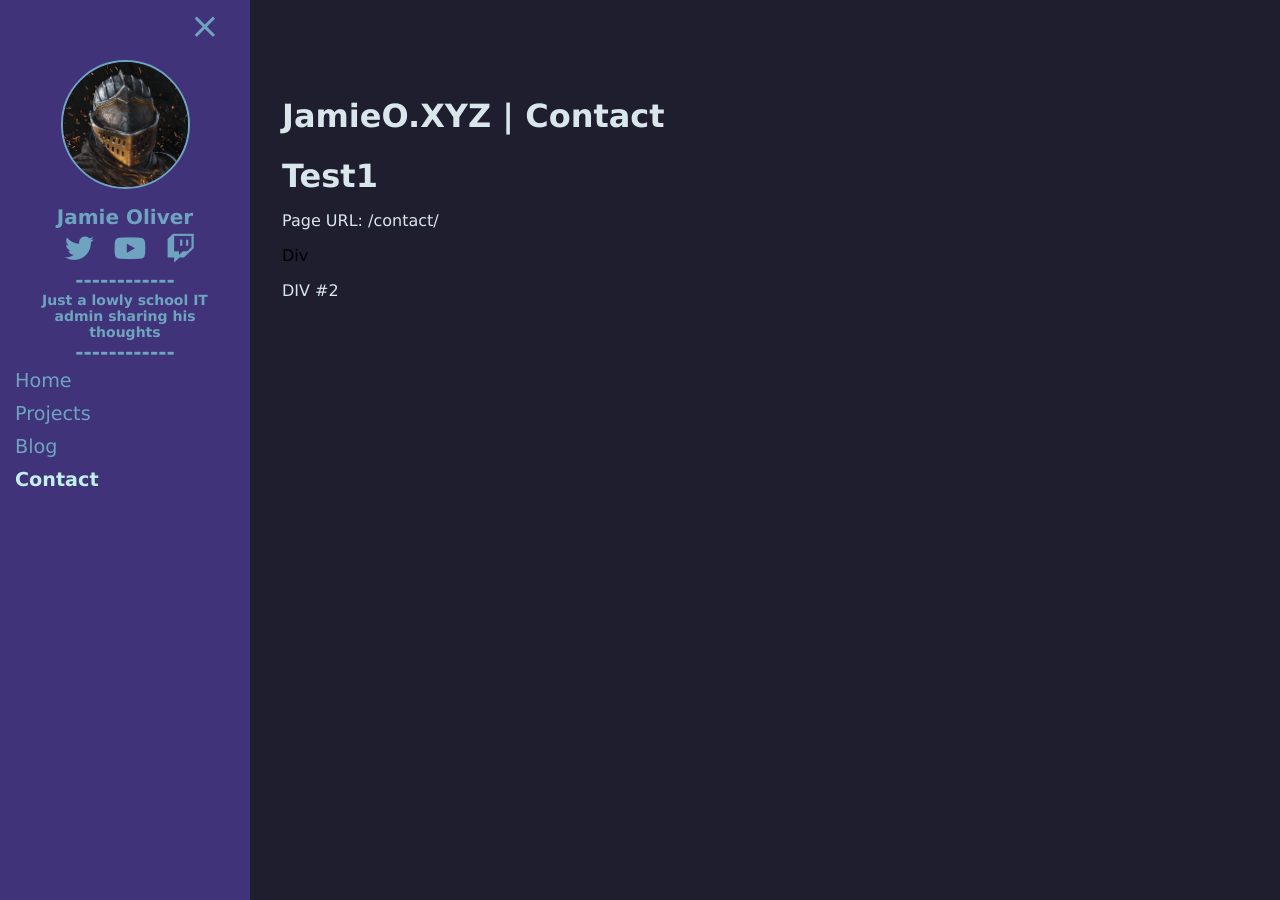
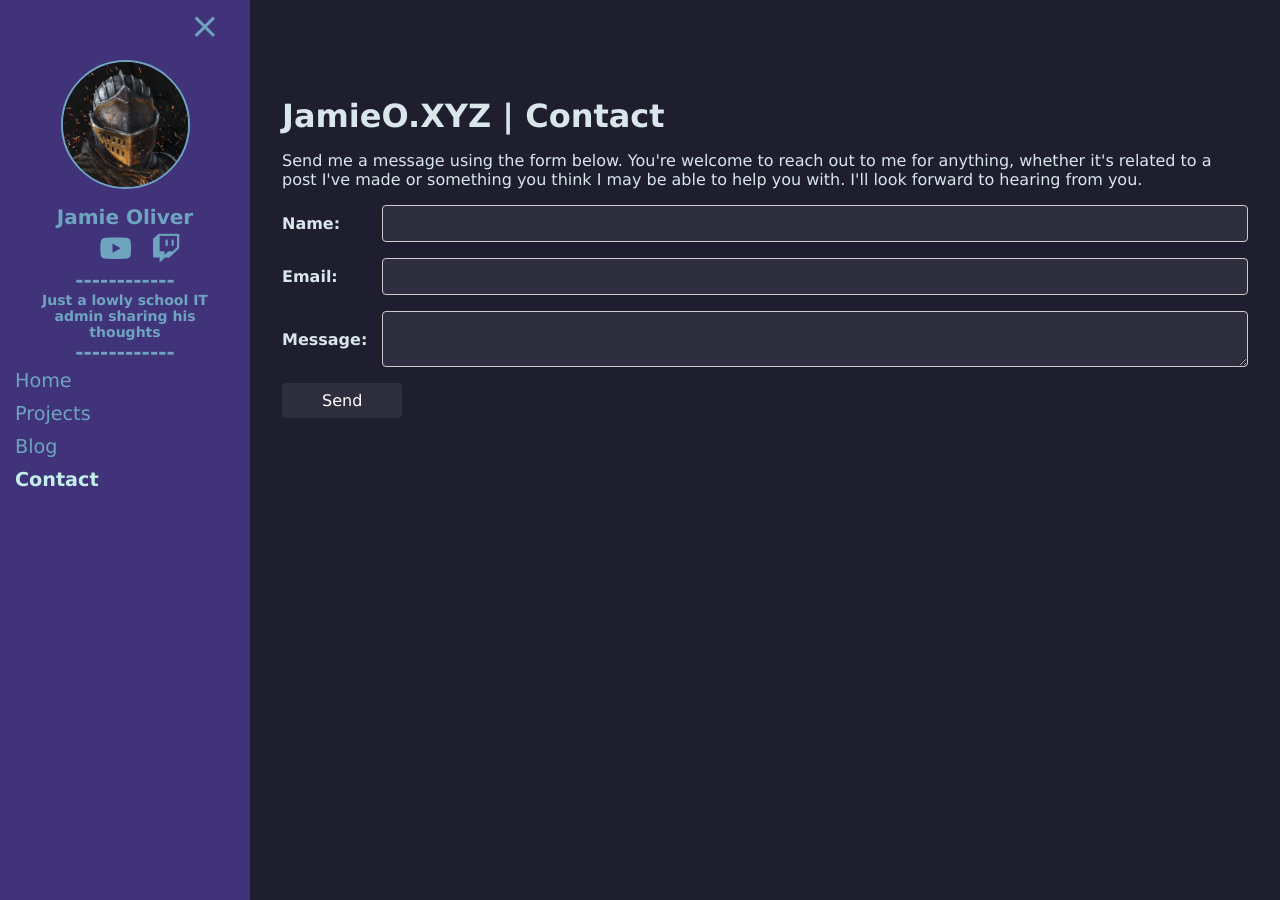
Before and after one commit to JamieO95/jamieo95.github.io, a Jekyll site: the page built from contact.html, in a window 1280 px wide. Built offline with Jekyll 4.4.1, drawn with Linux system fonts in a browser that asks for light colours; nearby versions of some CDN libraries.

Commit message:
Added contact form and Ko-Fi social, updated links/hovers on content pages

```diff
--- a/_includes/navbar.html
+++ b/_includes/navbar.html
@@ -3,7 +3,7 @@
     <img src="/img/selfie.jpg" class="sidebar-selfie">
     <p class="sidebar-title">Jamie Oliver</p>
     <div class="sidebar-socials" id="navSocials">
-        <a href="https://twitter.com/JamieOTV" target="_blank"><i class="fa-brands fa-twitter"></i></a>
+        <a href="https://www.ko-fi.com/jamieo95" target="_blank"><i class="fa-brands fa-ko-fi"></i></a>
         <a href="https://www.youtube.com/jamieotv" target="_blank"><i class="fa-brands fa-youtube"></i></a>
         <a href="https://www.twitch.tv/JamieO" target="_blank"><i class="fa-brands fa-twitch"></i></a>
     </div>
--- a/_layouts/default.html
+++ b/_layouts/default.html
@@ -9,7 +9,8 @@
         <meta name="description" content="{{ page.description | default: site.description }}">
         <meta name="keywords" content="{{ page.keywords | default: site.keywords }}">
         <link rel="stylesheet" href="{{ '/css/main.css' | relative_url }}">
-        <link href="https://cdnjs.cloudflare.com/ajax/libs/font-awesome/6.5.2/css/all.min.css" rel="stylesheet">
+        <!--<link href="https://cdnjs.cloudflare.com/ajax/libs/font-awesome/6.5.2/css/all.min.css" rel="stylesheet"> -->
+        <script src="https://kit.fontawesome.com/03214fb603.js" crossorigin="anonymous"></script>
 
         <!-- Google tag (gtag.js) -->
         <script async src="https://www.googletagmanager.com/gtag/js?id=G-NMHY5W5QM1"></script>
--- a/contact.html
+++ b/contact.html
@@ -4,16 +4,30 @@ title: JamieO.XYZ
 subtitle: Contact
 permalink: /contact/
 ---
-    <h1>Test1</h1>
+
+<p>Send me a message using the form below. You're welcome to reach out to me for anything, whether it's related to a post I've made or something you think I may be able to help you with. I'll look forward to hearing from you.</p>
 
     <div id="container"><!-- flex container -->
-<p>Page URL: {{ page.url }}</p>
-        <div class="box" id="bluebox"><!-- flex item -->
-            Div
+        <form action="https://api.staticforms.dev/submit" method="POST">
+        <input type="hidden" name="apiKey" value="sf_219801fd2a954f6ac6c89c00" />
+        <input type="hidden" name="subject" value="jamieo.xyz submission" />
+        <input type="hidden" name="redirectTo" value="https://jamieo.xyz/thanks/" />
+
+        <div class="form-group">
+            <label for="name">Name:</label>
+            <input type="text" id="name" name="Your Name" required />
         </div>
 
-        <div class="box" id="redbox"><!-- flex item -->
-            <p>DIV #2</p>
+        <div class="form-group">
+            <label for="email">Email:</label>
+            <input type="email" id="email" name="Email Address" required />
         </div>
 
+        <div class="form-group">
+            <label for="message">Message:</label>
+            <textarea id="message" name="Message" required></textarea>
+        </div>
+
+        <button type="submit">Send</button>
+        </form>
     </div>
--- a/css/main.css
+++ b/css/main.css
@@ -196,7 +196,7 @@ li a:hover{
     text-decoration: underline;
 
 }
-p {
+p, label {
     font-size:1em;
     color: #D9E6EC;
 }
@@ -213,6 +213,56 @@ h2 {
     font-weight: bold;
     font-size: 1.5em;
     margin-bottom: 0.1em;
+}
+
+a{
+    text-decoration: none;
+    color:#6EA4BF;
+    transition:0.3s;
+}
+
+a:hover {
+    color:#C2EFEB;
+}
+
+.form-group {
+    display: flex;
+    align-items: center;
+    margin-bottom: 1rem;
+}
+
+.form-group label {
+    width: 100px;
+    font-weight: 600;
+}
+
+.form-group input,
+.form-group textarea {
+    flex: 1;
+    padding: 0.5rem;
+    font: inherit;
+    border-radius: 0.25rem;
+    border: 1px solid #ccc;
+    background-color: #2E2E3E;
+    color: #C2EFEB;
+}
+
+.form-group textarea {
+    align-self: flex-start;
+}
+
+form button {
+    padding: 0.5rem 2.5rem;
+    font: inherit;
+    border-radius: 0.25rem;
+    border: none;
+    background-color: #2E2E3E;
+    color: #fff;
+    cursor: pointer;
+}
+
+form button:hover {
+    background-color: #2e2e3eb2;
 }
 
 .post-content ul {
```
Also changed, not shown: thanks.md (added, +10 -0 lines).
